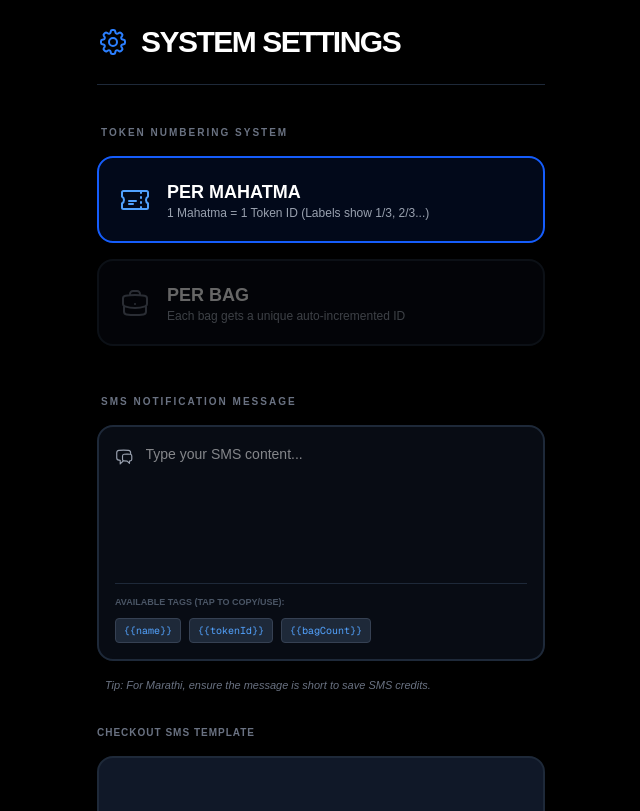
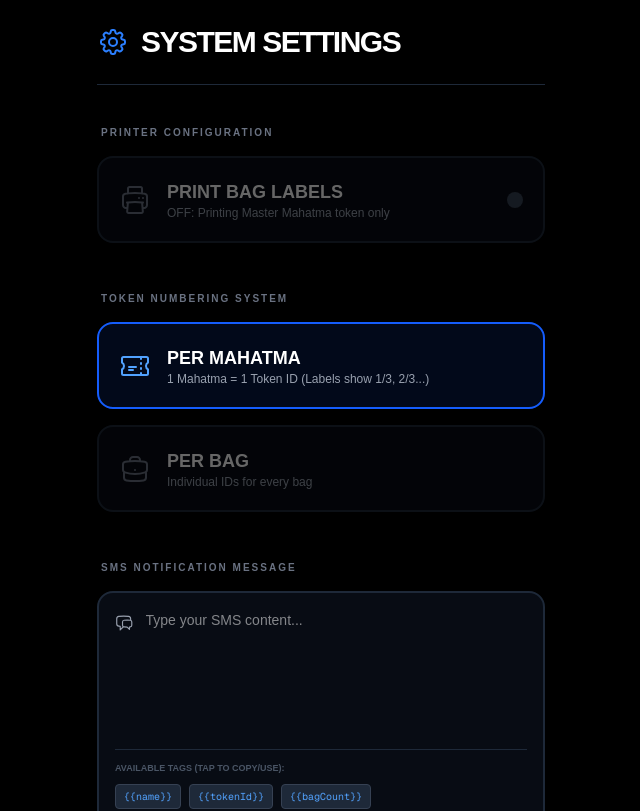
Before and after one commit to dhirajtekade/pune-cloakroom, a Next.js app: page /admin/settings in a window 1280 px wide. Shown: the top 811 px of the page, without its empty margins (319-959 px from the left). Built offline with nearby package versions, Linux system fonts and the light colour scheme; no server answers; the database is empty.

Commit message:
print layout changes

```diff
--- a/src/app/admin/settings/page.js
+++ b/src/app/admin/settings/page.js
@@ -6,6 +6,7 @@ import {
   BriefcaseIcon,
   ChatBubbleLeftRightIcon,
   CheckCircleIcon,
+  PrinterIcon, // Added for the toggle
 } from "@heroicons/react/24/outline";
 
 export default function AdminSettings() {
@@ -13,26 +14,33 @@ export default function AdminSettings() {
   const [smsTemplate, setSmsTemplate] = useState("");
   // ADD THIS STATE:
   const [checkoutTemplate, setCheckoutTemplate] = useState("");
+  // NEW STATE FOR PRINTER TOGGLE
+  const [printBagLabels, setPrintBagLabels] = useState(true);
+
   const [loading, setLoading] = useState(true);
   const [saveStatus, setSaveStatus] = useState(false);
 
   useEffect(() => {
     const fetchSettings = async () => {
       try {
-        // Updated to fetch 3 keys instead of 2
-        const [modeRes, smsRes, checkoutRes] = await Promise.all([
+        // Updated to fetch 4 keys now
+        const [modeRes, smsRes, checkoutRes, printRes] = await Promise.all([
           fetch("/api/settings?key=system_mode"),
           fetch("/api/settings?key=sms_template"),
-          fetch("/api/settings?key=checkout_sms_template"), // Added this
+          fetch("/api/settings?key=checkout_sms_template"),
+          fetch("/api/settings?key=print_bag_labels"), // Added this
         ]);
 
         const modeData = await modeRes.json();
         const smsData = await smsRes.json();
         const checkoutData = await checkoutRes.json();
+        const printData = await printRes.json();
 
         if (modeData.value) setMode(modeData.value);
         if (smsData.value) setSmsTemplate(smsData.value);
-        if (checkoutData.value) setCheckoutTemplate(checkoutData.value); // Added this
+        if (checkoutData.value) setCheckoutTemplate(checkoutData.value);
+        // Set printer state (Database stores as string "true"/"false")
+        setPrintBagLabels(printData.value === "true");
 
         setLoading(false);
       } catch (err) {
@@ -47,10 +55,11 @@ export default function AdminSettings() {
     await fetch("/api/settings", {
       method: "POST",
       headers: { "Content-Type": "application/json" },
-      body: JSON.stringify({ key, value }),
+      body: JSON.stringify({ key, value: String(value) }), // Ensure it's a string
     });
 
-    if (key === "sms_template") {
+    // Show saved status for templates
+    if (key.includes("template")) {
       setSaveStatus(true);
       setTimeout(() => setSaveStatus(false), 2000);
     }
@@ -71,6 +80,42 @@ export default function AdminSettings() {
           <h1 className="text-3xl font-black uppercase tracking-tighter">
             System Settings
           </h1>
+        </div>
+
+        {/* NEW SECTION: PRINTER CONTROL */}
+        <div className="space-y-4 mb-12">
+          <p className="text-[10px] font-black text-gray-500 uppercase tracking-[0.2em] ml-1">
+            Printer Configuration
+          </p>
+
+          <button
+            onClick={() => {
+              const newValue = !printBagLabels;
+              setPrintBagLabels(newValue);
+              updateSetting("print_bag_labels", newValue);
+            }}
+            className={`w-full p-5 rounded-2xl border-2 flex items-center gap-4 transition-all ${
+              printBagLabels
+                ? "border-orange-600 bg-orange-600/10"
+                : "border-gray-800 bg-gray-900/50 opacity-40"
+            }`}
+          >
+            <PrinterIcon
+              className={`h-8 w-8 ${printBagLabels ? "text-orange-400" : "text-gray-500"}`}
+            />
+            <div className="text-left flex-grow">
+              <p className="font-black text-lg uppercase">Print Bag Labels</p>
+              <p className="text-xs text-gray-400 leading-tight">
+                {printBagLabels
+                  ? "ON: Printing both Mahatma & Bag tokens"
+                  : "OFF: Printing Master Mahatma token only"}
+              </p>
+            </div>
+            {/* Small Toggle Visual */}
+            <div
+              className={`w-4 h-4 rounded-full ${printBagLabels ? "bg-orange-500 shadow-[0_0_10px_rgba(249,115,22,0.8)]" : "bg-gray-700"}`}
+            ></div>
+          </button>
         </div>
 
         {/* SECTION 1: NUMBERING MODE */}
@@ -118,7 +163,7 @@ export default function AdminSettings() {
             <div className="text-left">
               <p className="font-black text-lg uppercase">Per Bag</p>
               <p className="text-xs text-gray-400 leading-tight">
-                Each bag gets a unique auto-incremented ID
+                Individual IDs for every bag
               </p>
             </div>
           </button>
--- a/src/components/CheckInView.jsx
+++ b/src/components/CheckInView.jsx
@@ -265,6 +265,108 @@ const printTokens = (
   city,
   bagCount,
   mode = "PER_MAHATMA",
+  printBagLabels = true,
+) => {
+  // ESC/POS Sizing and Styling Commands
+  const JUMBO = "\x1B\x21\x30"; // Double Height & Double Width (Huge)
+  const LARGE = "\x1B\x21\x10"; // Double Height (Tall)
+  const NORMAL = "\x1B\x21\x00"; // Standard size
+  const BOLD_ON = "\x1BE\x01";
+  const BOLD_OFF = "\x1BE\x00";
+  const CENTER = "\x1Ba\x01";
+  const FF = "\x0C"; // Form Feed (Ejects exactly to the next 50mm label gap)
+
+  const todayDate = new Date().getDate();
+  let fullPrint = "";
+
+  // The very first token ID format for this check-in (e.g., "8-0093")
+  const firstTokenNum = Number(startTokenId);
+  const displayToken = `${todayDate}-${String(firstTokenNum).padStart(4, "0")}`;
+
+  // ==========================================
+  // MODE 1: TOKEN PER MAHATMA (Cluster Mode)
+  // ==========================================
+  if (mode === "PER_MAHATMA") {
+    // --- A. PRINT THE MASTER MAHATMA TOKEN ---
+    fullPrint +=
+      `${CENTER}${BOLD_ON}PUNE CLOAKROOM 2026${BOLD_OFF}\n` +
+      `DATE: ${todayDate} MARCH 2026\n` +
+      `--------------------------------\n` +
+      `${JUMBO}${displayToken}${NORMAL}\n` +
+      `${BOLD_ON}${bagCount} Bags - ${name.toUpperCase()}${BOLD_OFF}\n` +
+      `--------------------------------\n` +
+      `KEEP THIS SLIP SAFE\n` +
+      `${FF}`;
+
+    // --- B. PRINT INDIVIDUAL BAG LABELS ---
+    if (printBagLabels) {
+      for (let i = 1; i <= bagCount; i++) {
+        fullPrint +=
+          `${CENTER}\n\n` +
+          `${JUMBO}${displayToken} ${LARGE}(${i}/${bagCount})${NORMAL}\n\n` +
+          `${BOLD_ON}${name.toUpperCase()} (${bagCount}B)${BOLD_OFF}\n\n\n` +
+          `${FF}`;
+      }
+    }
+  }
+
+  // ==========================================
+  // MODE 2: TOKEN PER BAG (Individual Mode)
+  // ==========================================
+  else if (mode === "PER_BAG") {
+    // Create the comma-separated string of remaining bags (e.g., "& 0094, 0095")
+    let otherTokensStr = "";
+    if (bagCount > 1) {
+      const otherTokens = [];
+      for (let i = 1; i < bagCount; i++) {
+        otherTokens.push(String(firstTokenNum + i).padStart(4, "0"));
+      }
+      otherTokensStr = `& ${otherTokens.join(",")}\n`;
+    }
+
+    // --- A. PRINT THE MASTER MAHATMA TOKEN ---
+    fullPrint +=
+      `${CENTER}${BOLD_ON}PUNE CLOAKROOM 2026${BOLD_OFF}\n` +
+      `DATE: ${todayDate} MARCH 2026\n` +
+      `--------------------------------\n` +
+      `${JUMBO}${displayToken}${NORMAL}\n` +
+      `${otherTokensStr}` + // Prints the comma separated list if there are > 1 bags
+      `${BOLD_ON}${bagCount} Bags - ${name.toUpperCase()}${BOLD_OFF}\n` +
+      `--------------------------------\n` +
+      `KEEP THIS SLIP SAFE\n${FF}`;
+
+    // --- B. PRINT INDIVIDUAL BAG LABELS ---
+    if (printBagLabels) {
+      for (let i = 0; i < bagCount; i++) {
+        let currentToken = firstTokenNum + i;
+        let bagDisplayToken = `${todayDate}-${String(currentToken).padStart(4, "0")}`;
+
+        // Padded with \n to use the 50mm height effectively
+        fullPrint +=
+          `${CENTER}\n\n` +
+          `${JUMBO}${bagDisplayToken}${NORMAL}\n\n` +
+          `${BOLD_ON}${name.toUpperCase()} (${bagCount}B)${BOLD_OFF}\n\n\n` +
+          `${FF}`;
+      }
+    }
+  }
+
+  // Execute Print via RawBT
+  const encodedData = btoa(unescape(encodeURIComponent(fullPrint)));
+
+  // Safely trigger the Intent
+  const link = document.createElement("a");
+  link.href = `intent:base64,${encodedData}#Intent;scheme=rawbt;package=ru.a402d.rawbtprinter;end;`;
+  link.click();
+};
+
+const printTokens_backup = (
+  startTokenId,
+  name,
+  mobile,
+  city,
+  bagCount,
+  mode = "PER_MAHATMA",
 ) => {
   const JUMBO = "\x1B\x21\x30";
   const NORMAL = "\x1B\x21\x00";
```
